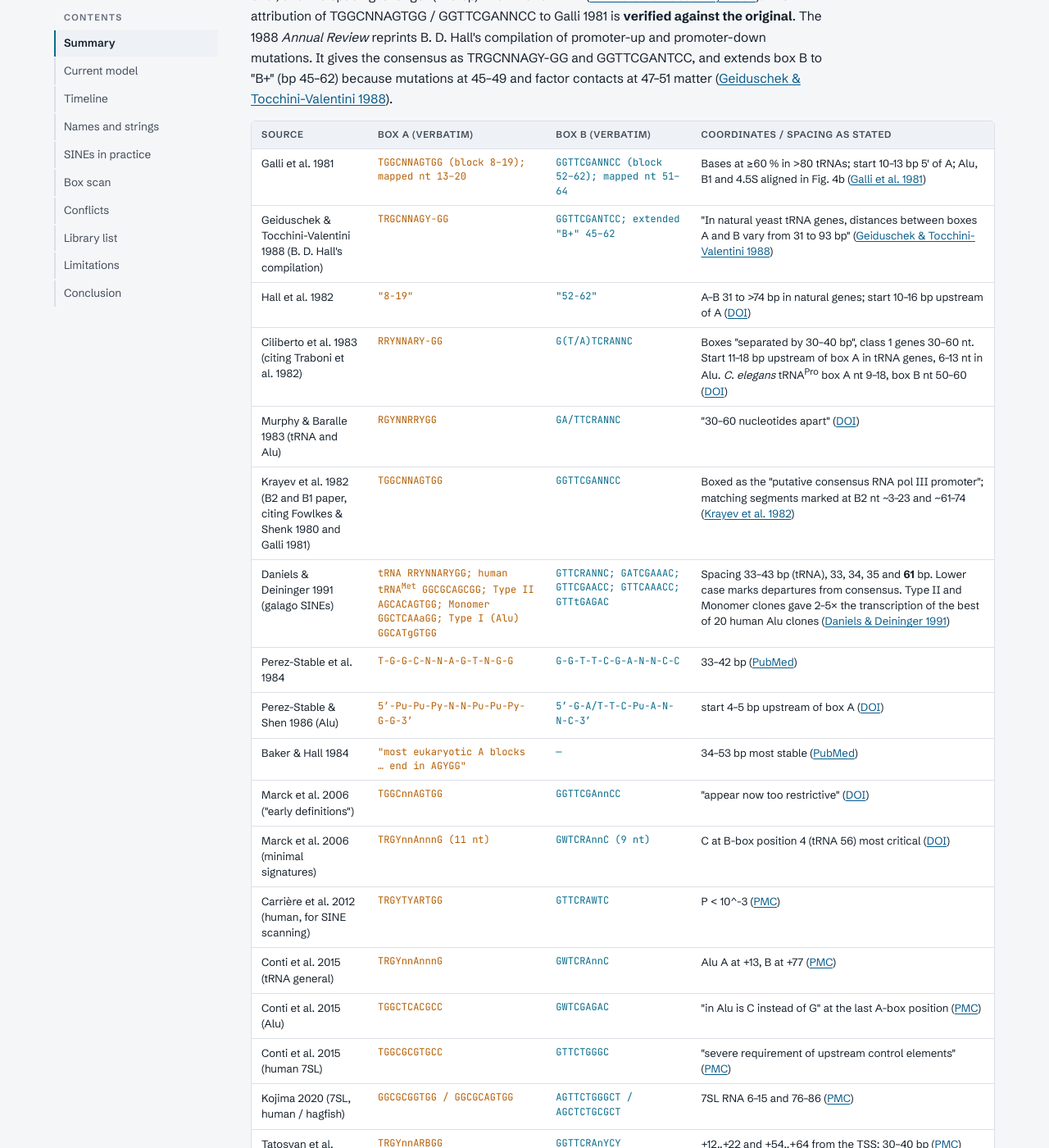
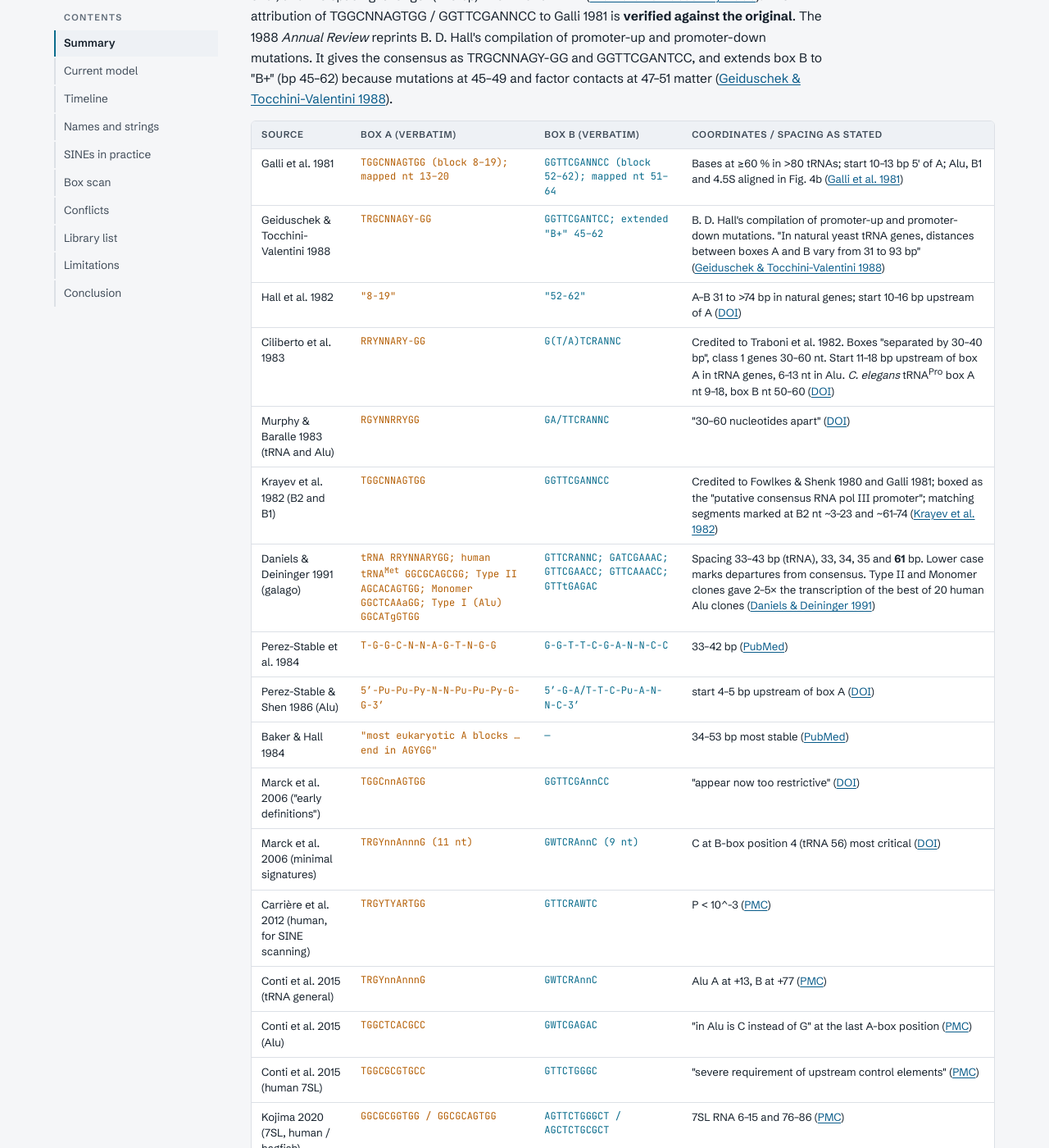
Before and after one commit to Toki-bio/knowlege, a Jekyll site: the page sines/pol3-box-atlas.html, which Jekyll copies as it is, in a window 1280 px wide and 1400 px high, scrolled down 7152 px. Shown: the whole window at 82% size. Built offline with Jekyll 4.4.1, drawn with Linux system fonts in a browser that asks for light colours; some of the changed text lies outside the part shown.

Commit message:
pol3: shorten source labels in the box-strings table so columns stop wrapping
Co-Authored-By: Claude Opus 5 <noreply@anthropic.com>

```diff
--- a/sines/pol3-box-atlas.html
+++ b/sines/pol3-box-atlas.html
@@ -473,10 +473,10 @@ footer p{max-width:90ch}
 <td>Bases at ≥60 % in &gt;80 tRNAs; start 10–13 bp 5′ of A; Alu, B1 and 4.5S aligned in Fig. 4b (<a target="_blank" rel="noopener noreferrer" href="https://doi.org/10.1038/294626a0">Galli et al. 1981</a>)</td>
 </tr>
 <tr>
-<td>Geiduschek &amp; Tocchini-Valentini 1988 (B. D. Hall's compilation)</td>
+<td>Geiduschek &amp; Tocchini-Valentini 1988</td>
 <td>TRGCNNAGY-GG</td>
 <td>GGTTCGANTCC; extended "B+" 45–62</td>
-<td>"In natural yeast tRNA genes, distances between boxes A and B vary from 31 to 93 bp" (<a target="_blank" rel="noopener noreferrer" href="https://doi.org/10.1146/annurev.bi.57.070188.004301">Geiduschek &amp; Tocchini-Valentini 1988</a>)</td>
+<td>B. D. Hall's compilation of promoter-up and promoter-down mutations. "In natural yeast tRNA genes, distances between boxes A and B vary from 31 to 93 bp" (<a target="_blank" rel="noopener noreferrer" href="https://doi.org/10.1146/annurev.bi.57.070188.004301">Geiduschek &amp; Tocchini-Valentini 1988</a>)</td>
 </tr>
 <tr>
 <td>Hall et al. 1982</td>
@@ -485,10 +485,10 @@ footer p{max-width:90ch}
 <td>A–B 31 to &gt;74 bp in natural genes; start 10–16 bp upstream of A (<a target="_blank" rel="noopener noreferrer" href="https://doi.org/10.1016/0092-8674(82)90083-6">DOI</a>)</td>
 </tr>
 <tr>
-<td>Ciliberto et al. 1983 (citing Traboni et al. 1982)</td>
+<td>Ciliberto et al. 1983</td>
 <td>RRYNNARY-GG</td>
 <td>G(T/A)TCRANNC</td>
-<td>Boxes "separated by 30–40 bp", class 1 genes 30–60 nt. Start 11–18 bp upstream of box A in tRNA genes, 6–13 nt in Alu. <em>C. elegans</em> tRNA<sup>Pro</sup> box A nt 9–18, box B nt 50–60 (<a target="_blank" rel="noopener noreferrer" href="https://doi.org/10.1016/0092-8674(83)90058-2">DOI</a>)</td>
+<td>Credited to Traboni et al. 1982. Boxes "separated by 30–40 bp", class 1 genes 30–60 nt. Start 11–18 bp upstream of box A in tRNA genes, 6–13 nt in Alu. <em>C. elegans</em> tRNA<sup>Pro</sup> box A nt 9–18, box B nt 50–60 (<a target="_blank" rel="noopener noreferrer" href="https://doi.org/10.1016/0092-8674(83)90058-2">DOI</a>)</td>
 </tr>
 <tr>
 <td>Murphy &amp; Baralle 1983 (tRNA and Alu)</td>
@@ -497,13 +497,13 @@ footer p{max-width:90ch}
 <td>"30–60 nucleotides apart" (<a target="_blank" rel="noopener noreferrer" href="https://doi.org/10.1093/nar/11.22.7695">DOI</a>)</td>
 </tr>
 <tr>
-<td>Krayev et al. 1982 (B2 and B1 paper, citing Fowlkes &amp; Shenk 1980 and Galli 1981)</td>
+<td>Krayev et al. 1982 (B2 and B1)</td>
 <td>TGGCNNAGTGG</td>
 <td>GGTTCGANNCC</td>
-<td>Boxed as the "putative consensus RNA pol III promoter"; matching segments marked at B2 nt ~3–23 and ~61–74 (<a target="_blank" rel="noopener noreferrer" href="https://doi.org/10.1093/nar/10.23.7461">Krayev et al. 1982</a>)</td>
+<td>Credited to Fowlkes &amp; Shenk 1980 and Galli 1981; boxed as the "putative consensus RNA pol III promoter"; matching segments marked at B2 nt ~3–23 and ~61–74 (<a target="_blank" rel="noopener noreferrer" href="https://doi.org/10.1093/nar/10.23.7461">Krayev et al. 1982</a>)</td>
 </tr>
 <tr>
-<td>Daniels &amp; Deininger 1991 (galago SINEs)</td>
+<td>Daniels &amp; Deininger 1991 (galago)</td>
 <td>tRNA RRYNNARYGG; human tRNA<sup>Met</sup> GGCGCAGCGG; Type II AGCACAGTGG; Monomer GGCTCAAaGG; Type I (Alu) GGCATgGTGG</td>
 <td>GTTCRANNC; GATCGAAAC; GTTCGAACC; GTTCAAACC; GTTtGAGAC</td>
 <td>Spacing 33–43 bp (tRNA), 33, 34, 35 and <strong>61</strong> bp. Lower case marks departures from consensus. Type II and Monomer clones gave 2–5× the transcription of the best of 20 human Alu clones (<a target="_blank" rel="noopener noreferrer" href="https://doi.org/10.1093/nar/19.7.1649">Daniels &amp; Deininger 1991</a>)</td>
```
Also changed, not shown: other parts of sines/pol3-box-atlas.html (+1 -1 lines), sines/pol3-a-b-boxes.md (+5 -5 lines).
